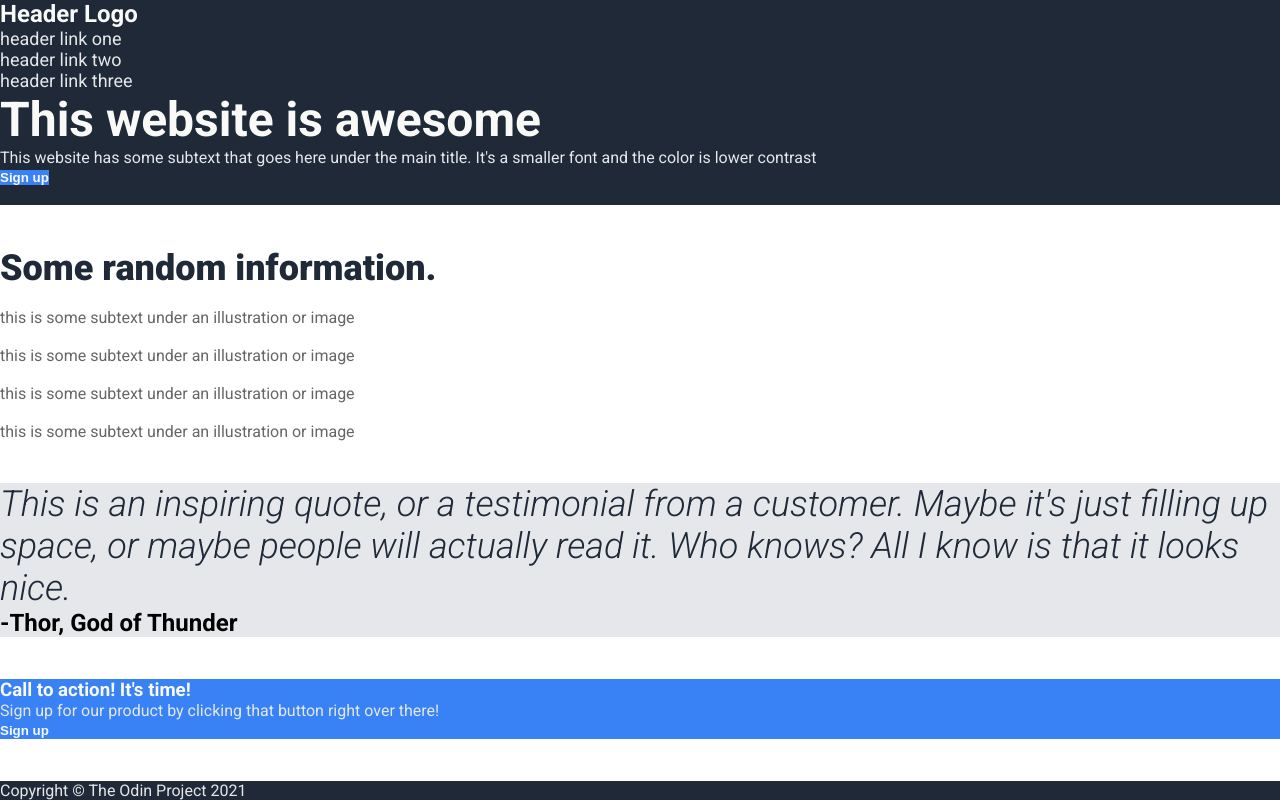
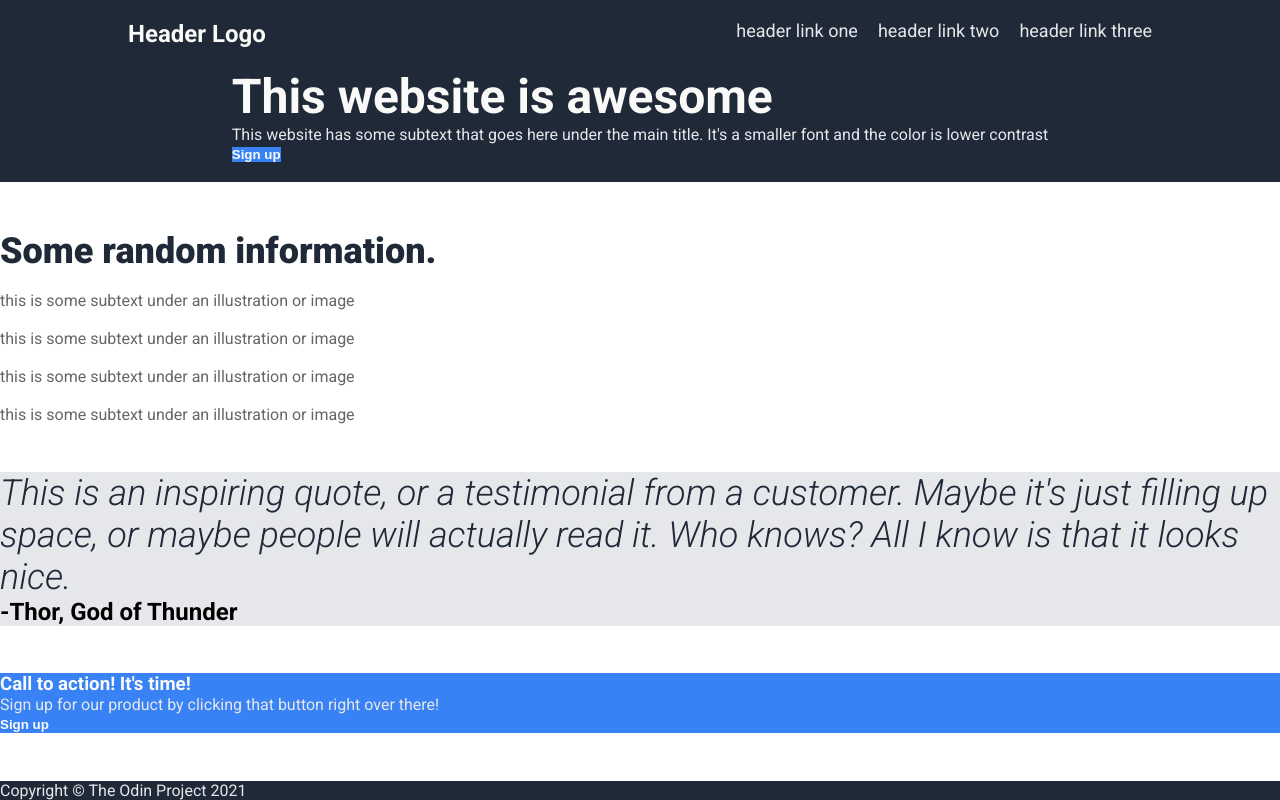
Before and after one commit to hamiltonsouza/odin-landing-page, a plain HTML site: page index.html in a window 1280 px wide. Drawn offline with Linux system fonts and the light colour scheme.

Commit message:
Add header flex

```diff
--- a/style.css
+++ b/style.css
@@ -13,7 +13,7 @@ body {
     min-height: 100vh;
 }
 
-.header, .hero, .footer {
+.header-and-hero, .footer {
     background-color: #1F2937;
 }
 
@@ -24,6 +24,28 @@ body {
 .logo, .hero-title, button, .call-to-action-title {
     color: #F9FAF8;
     font-weight: bold;
+}
+
+.header-and-hero {
+    display: flex;
+    flex-direction: column;
+    align-items: center;
+}
+
+.header {
+    padding: 20px;
+    display: flex;
+    justify-content: space-between;
+    min-width: 80vw;
+}
+
+.header-links {
+    display: flex;
+    gap: 20px;
+}
+
+ul {
+    list-style: none;
 }
 
 .header-link {
```
